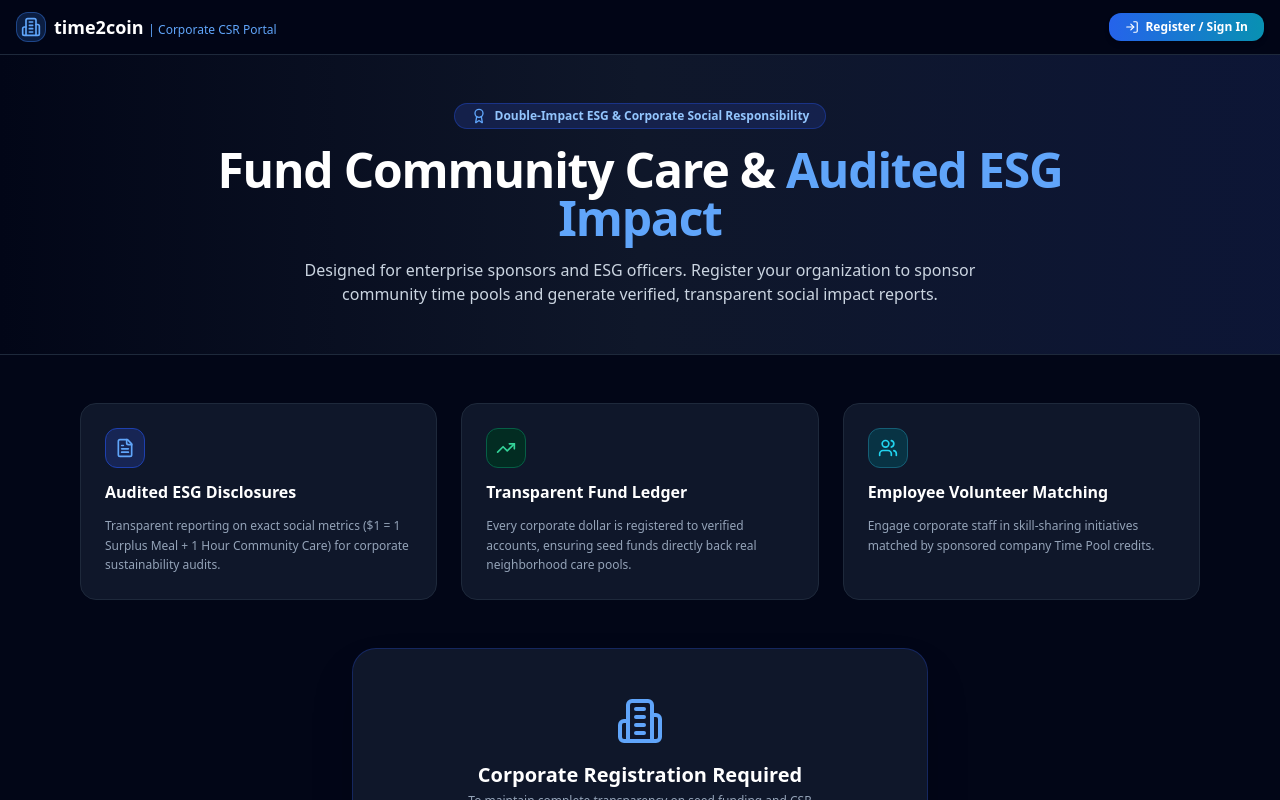
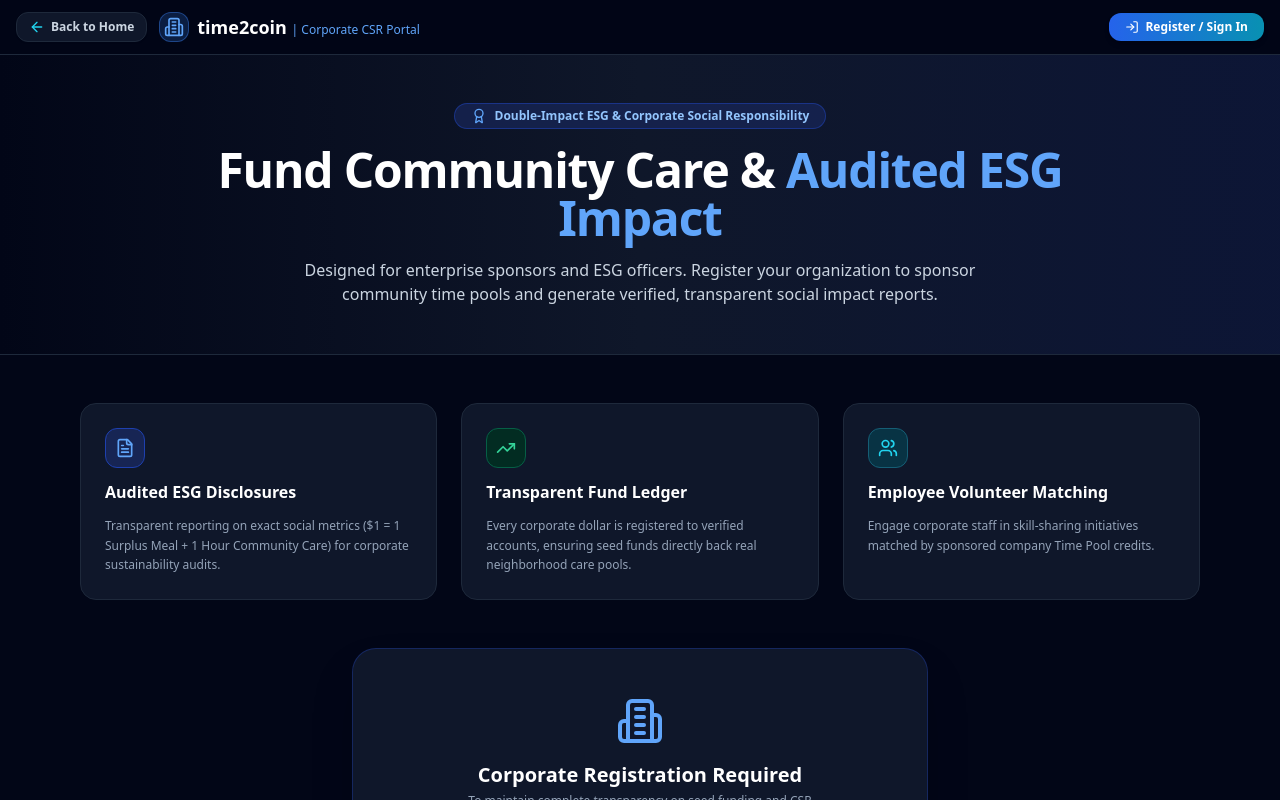
Before and after one commit to time2coin/time2coin, a Next.js app: page /corporate in a window 1280 px wide. Shown: the top 800 px of the page. Built offline with nearby package versions, Linux system fonts and the light colour scheme.

Commit message:
Enhance header with back to home button
Updated the header to include a prominent back to home button and adjusted layout for better accessibility.

```diff
--- a/app/corporate/page.tsx
+++ b/app/corporate/page.tsx
@@ -3,7 +3,7 @@
 import React, { useState, useEffect } from 'react';
 import {
   Building2, Award, ShieldCheck, ArrowRight, CheckCircle2,
-  Sparkles, FileText, TrendingUp, Users, LogIn, DollarSign
+  Sparkles, FileText, TrendingUp, Users, LogIn, DollarSign, ArrowLeft
 } from 'lucide-react';
 
 export default function CorporateCSRPage() {
@@ -31,15 +31,25 @@
 
   return (
     <div className="min-h-screen bg-slate-950 text-slate-100 font-sans pb-16">
-      {/* HEADER */}
+      {/* HEADER WITH PROMINENT BACK TO HOME BUTTON */}
       <header className="border-b border-slate-800 bg-slate-950/90 backdrop-blur sticky top-0 z-40 px-4 py-3">
-        <div className="max-w-7xl mx-auto flex items-center justify-between">
-          <a href="/" className="flex items-center gap-2">
-            <div className="p-1 bg-blue-500/20 border border-blue-500/40 rounded-xl">
-              <Building2 className="w-5 h-5 text-blue-400" />
-            </div>
-            <span className="font-bold text-lg text-white">time2coin <span className="text-blue-400 text-xs font-normal">| Corporate CSR Portal</span></span>
-          </a>
+        <div className="max-w-7xl mx-auto flex items-center justify-between gap-2">
+          <div className="flex items-center gap-3">
+            {/* PROMINENT BACK TO HOME BUTTON */}
+            <a
+              href="/"
+              className="px-3 py-1.5 bg-slate-900 border border-slate-800 hover:border-slate-700 text-slate-300 hover:text-white rounded-xl text-xs font-bold transition flex items-center gap-1.5 shadow-sm"
+            >
+              <ArrowLeft className="w-4 h-4 text-cyan-400" /> Back to Home
+            </a>
+
+            <a href="/" className="flex items-center gap-2">
+              <div className="p-1 bg-blue-500/20 border border-blue-500/40 rounded-xl">
+                <Building2 className="w-5 h-5 text-blue-400" />
+              </div>
+              <span className="font-bold text-lg text-white">time2coin <span className="text-blue-400 text-xs font-normal hidden sm:inline">| Corporate CSR Portal</span></span>
+            </a>
+          </div>
 
           {currentUser ? (
             <div className="flex items-center gap-2 bg-slate-900 border border-slate-800 px-3 py-1 rounded-xl">
```
